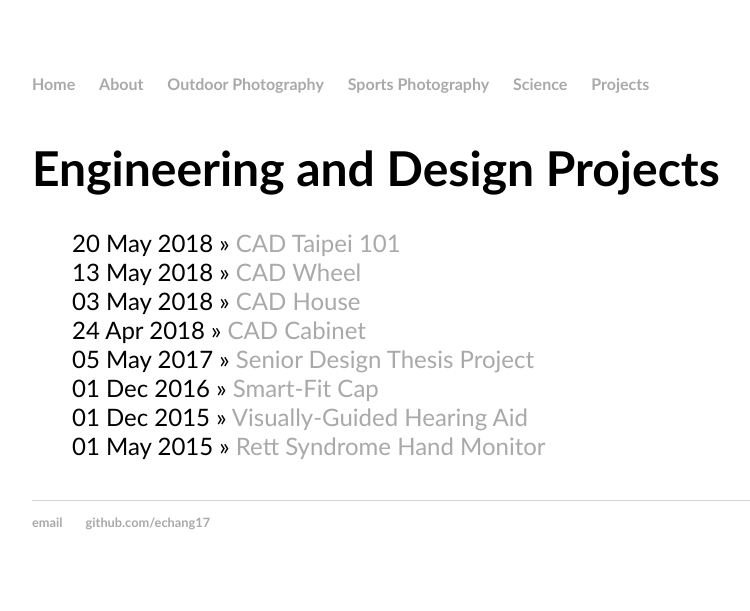
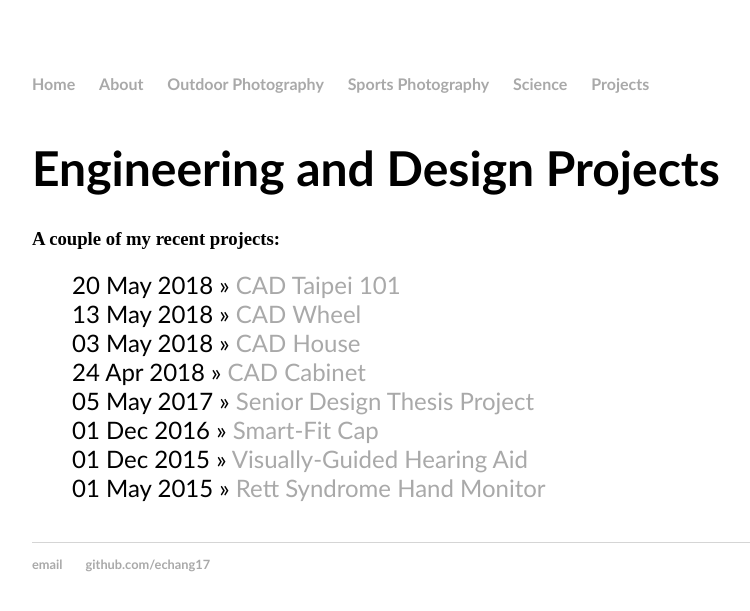
Before and after one commit to echang17/echang17.github.io, a Jekyll site: the page built from projects/index.html, in a window 1280 px wide. Shown: the top 611 px of the page, without its empty margins (160-910 px from the left). Built offline with Jekyll 4.4.1, drawn with Linux system fonts in a browser that asks for light colours.

Commit message:
Update index.html

```diff
--- a/projects/index.html
+++ b/projects/index.html
@@ -3,6 +3,7 @@ layout: default
 title: Engineering and Design Projects
 ---
     <h1>{{ page.title }}</h1>
+<h3>A couple of my recent projects:</h3>
     <ul class="posts">
 
       {% for post in site.posts %}
```
